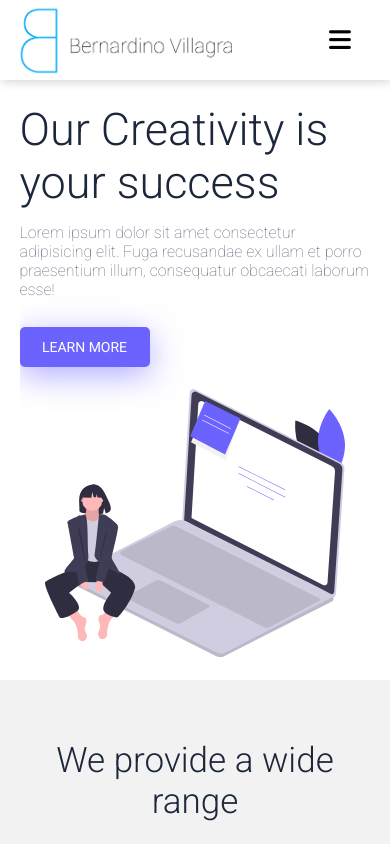
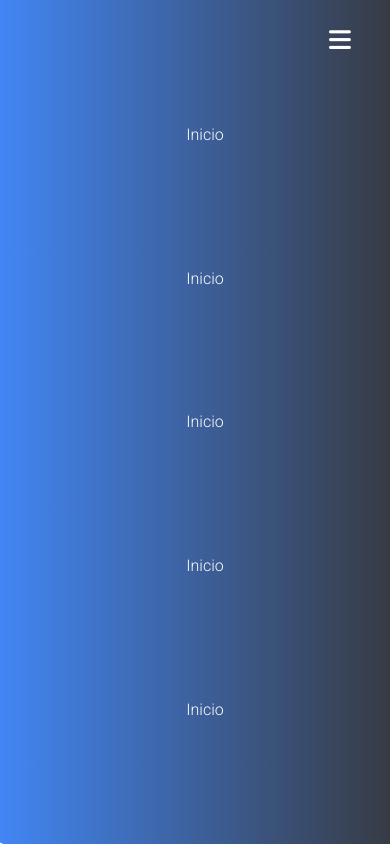
Before and after one commit to villagrabaez/pagweb1, a plain HTML site: page index.html in a window 390 px wide. Both pictures are taken after a click on the element 340 px from the left and 40 px from the top of the page. Shown: the top 844 px of the page. Drawn offline with Linux system fonts and the light colour scheme.

Commit message:
Last commit

```diff
--- a/css/styles.css
+++ b/css/styles.css
@@ -54,7 +54,7 @@ nav {
   position: fixed;
   top: 0;
   z-index: 100;
-  /* transition: ease-in-out 0.5s; */
+  transition: ease-in .5s;
 }
 
 nav .contenedor {
@@ -92,7 +92,7 @@ nav .hamburguer {
   text-align: center;
   z-index: 100;
   cursor: pointer;
-  /* transition: color 0.5s ease-in; */
+  transition: color 0.5s ease-in;
 }
 
 nav .hamburguer > i {
@@ -444,8 +444,26 @@ footer .part-footer .social-media i:hover {
   nav .contenedor {
     padding: 0 10px;
   }
-  .enlaces-header {
-    display: none;
+  nav .enlaces-header {
+    position: fixed;
+    background: #373B44;  /* fallback for old browsers */
+    background: -webkit-linear-gradient(to right, #4286f4, #373B44);  /* Chrome 10-25, Safari 5.1-6 */
+    background: linear-gradient(to right, #4286f4, #373B44); /* W3C, IE 10+/ Edge, Firefox 16+, Chrome 26+, Opera 12+, Safari 7+ */
+    top: 0;
+    right: 0;
+    width: 100%;
+    height: 100vh;
+    display: flex;
+    align-items: center;
+    flex-direction: column;
+    justify-content: space-evenly;
+    clip-path: circle(0.0% at 100% 0);
+  }
+  nav .menudos {
+    clip-path: circle(141.2% at 100% 0);
+  }
+  nav .enlaces-header a {
+    color: #fff;
   }
   nav .hamburguer {
     display: block;
--- a/index.html
+++ b/index.html
@@ -178,5 +178,7 @@
       </div>
     </div>
   </footer>
+  <!-- Scripts -->
+  <script src="js/main.js"></script>
 </body>
 </html>
--- /dev/null
+++ b/js/main.js
@@ -0,0 +1,30 @@
+let ubicacionPrincipal = window.pageYOffset;
+
+window.addEventListener("scroll", function(){
+  let desplazamientoActual = window.pageYOffset;
+
+  if (ubicacionPrincipal >= desplazamientoActual) {
+    document.getElementsByTagName("nav")[0].style.top = "0px";
+  } else {
+    document.getElementsByTagName("nav")[0].style.top = "-100px"
+  }
+
+  ubicacionPrincipal = desplazamientoActual;
+
+})
+
+  // Menu
+
+  let enlacesHeader = document.querySelectorAll(".enlaces-header")[0];
+  let semaforo = true;
+
+  document.querySelectorAll(".hamburguer")[0].addEventListener("click", function(){
+    if (semaforo) {
+      document.querySelectorAll(".hamburguer")[0].style.color = "#fff";
+      semaforo = false;
+    } else {
+      document.querySelectorAll(".hamburguer")[0].style.color = "#000";
+      semaforo = true;
+    }
+    enlacesHeader.classList.toggle("menudos")
+  });
```
